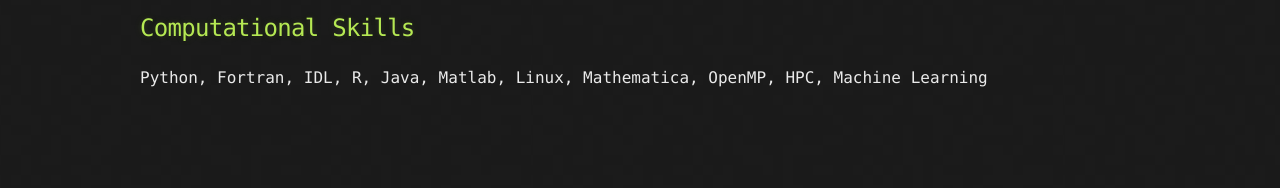
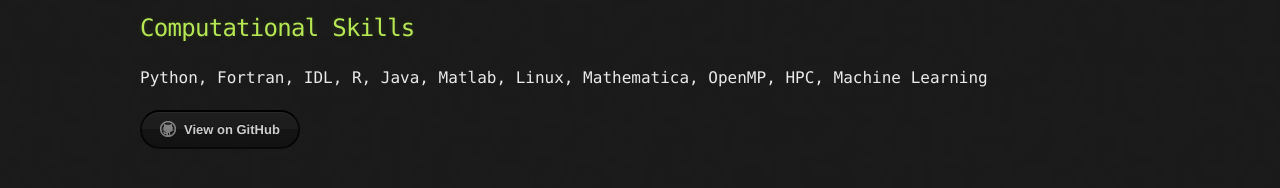
Before and after one commit to tiger2017/tiger2017.github.io, a Jekyll site: the page built from index.md, in a window 1280 px wide. Shown: the part 538-726 px from the top of the page. Built offline with Jekyll 4.4.1, drawn with Linux system fonts in a browser that asks for light colours.

Commit message:
pages_files

```diff
--- a/_layouts/default.html
+++ b/_layouts/default.html
@@ -35,6 +35,13 @@
       <section id="main_content">
         {{ content }}
       </section>
+        <section id="downloads">
+          {% if site.show_downloads %}
+          {% endif %}
+          <a href="{{ site.github.repository_url }}" class="btn btn-github"><span class="icon"></span>View on GitHub</a>
+        </section>
+
+
     </div>
   </body>
 </html>
```
